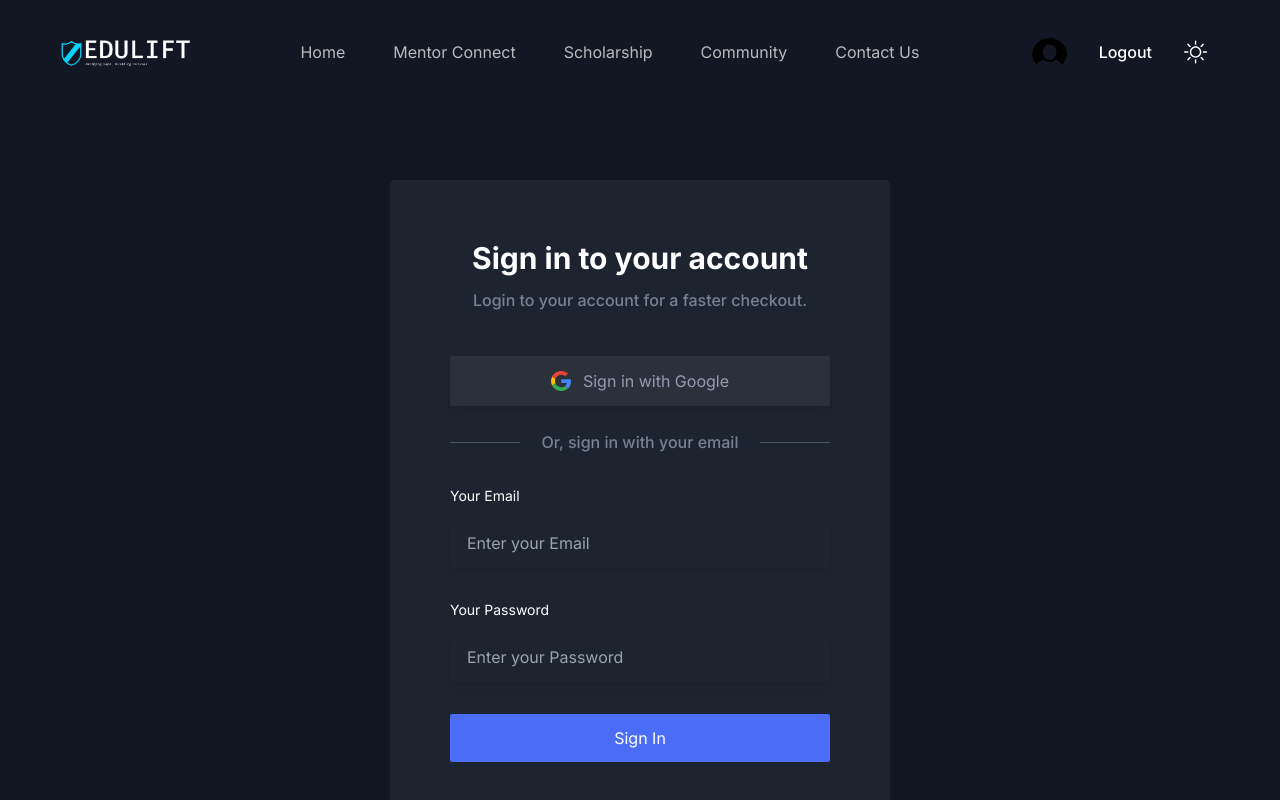
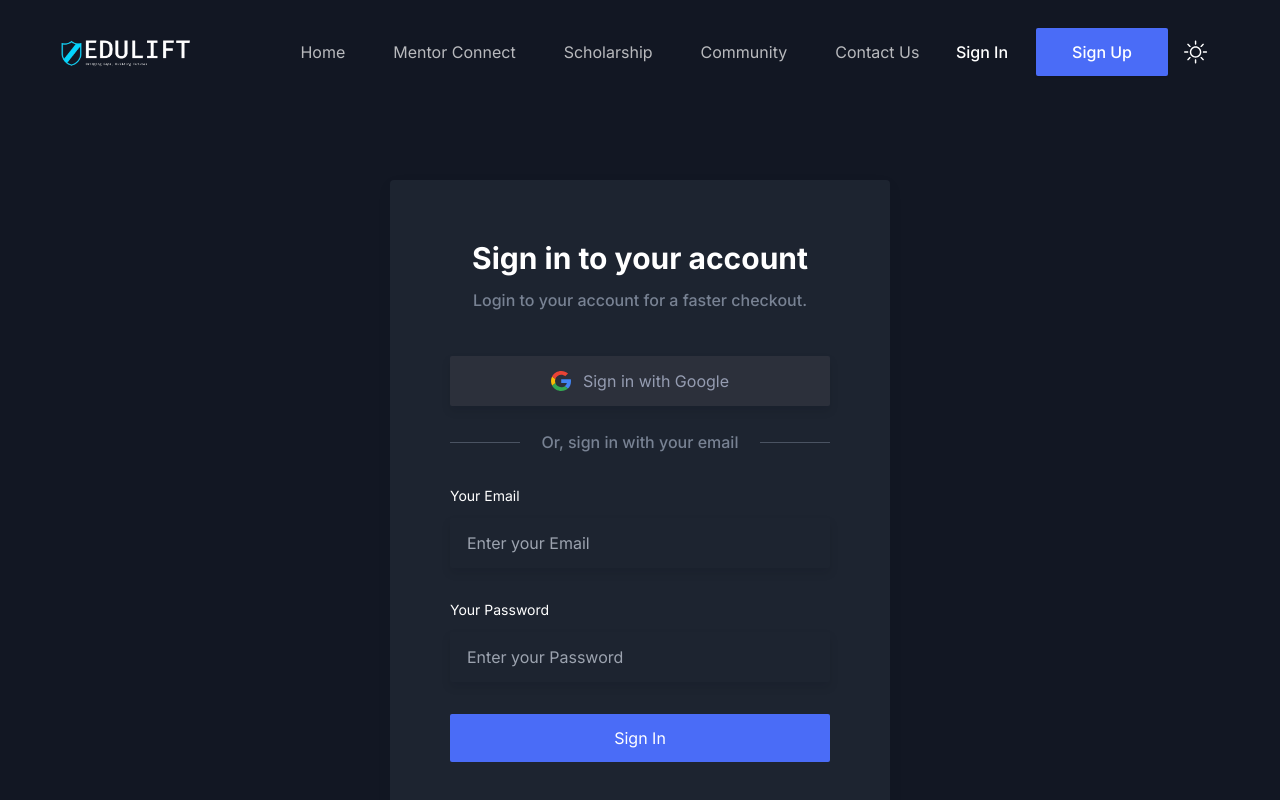
Before and after one commit to salifshaikh/Console.Code1, a Next.js app: page /signin in a window 1280 px wide. Shown: the top 800 px of the page. Built offline with nearby package versions, Linux system fonts and the light colour scheme; no server answers.

Commit message:
coldcoffee

```diff
--- a/src/app/firebase.js
+++ /dev/null
@@ -1,22 +0,0 @@
-import { initializeApp } from "firebase/app";
-import { getAuth } from "firebase/auth"; // For Authentication
-import { getFirestore } from "firebase/firestore"; // For Firestore
-const firebaseConfig = {
-  apiKey: "AIzaSyD9KgQwe0kAdnsY2t0QFykzwe6LSYlKkOI",
-  authDomain: "codestorm-2024.firebaseapp.com",
-  projectId: "codestorm-2024",
-  storageBucket: "codestorm-2024.appspot.com",
-  messagingSenderId: "990997196342",
-  appId: "1:990997196342:web:f858086757e060a2287297"
-};
-
-// Initialize Firebase
-const app = initializeApp(firebaseConfig);
-
-// Initialize Firebase Authentication
-const auth = getAuth(app);
-
-// Initialize Firestore
-const db = getFirestore(app);
-
-export { app,auth, db }; // Export b
--- /dev/null
+++ b/src/app/firebase.ts
@@ -0,0 +1,9 @@
+import { initializeApp } from "firebase/app";
+import { getAuth } from "firebase/auth"; // For Authentication
+import { getFirestore } from "firebase/firestore"; // For Firestore
+const firebaseConfig = { apiKey: "AIzaSyD9KgQwe0kAdnsY2t0QFykzwe6LSYlKkOI", authDomain: "codestorm-2024.firebaseapp.com", projectId: "codestorm-2024", storageBucket: "codestorm-2024.appspot.com", messagingSenderId: "990997196342", appId: "1:990997196342:web:f858086757e060a2287297" };
+
+const app = initializeApp(firebaseConfig);
+const auth = getAuth(app);
+
+export { app, auth };
--- a/src/components/Header/index.tsx
+++ b/src/components/Header/index.tsx
@@ -1,30 +1,27 @@
+// File: src/components/Header/index.tsx
+
 "use client";
 import Link from "next/link";
 import { usePathname } from "next/navigation";
 import ThemeToggler from "./ThemeToggler";
 import menuData from "./menuData";
 import { useEffect, useState } from 'react';
-import { getAuth, onAuthStateChanged, signOut } from 'firebase/auth';
-import Image from "next/image"; // Importing Image for Next.js optimized image handling
-import {app} from '../../../src/app/firebase';
-import prfimg from '../../../public/images/header/profile_icon.png'; // Importing profile icon
-import logoLight from '../../../public/images/logo/logo_light.png'; // Importing logos
-
+import { User, onAuthStateChanged, signOut } from 'firebase/auth';
+import Image from "next/image";
+import { auth } from '../../app/firebase';
+import prfimg from '../../../public/images/header/profile_icon.png';
+import logoLight from '../../../public/images/logo/logo_light.png';
 import logoDark from '../../../public/images/logo/logo_dark.png';
 
 const Header = () => {
-  // Navbar toggle
   const [navbarOpen, setNavbarOpen] = useState(false);
-  const [isUser, setIsUser] = useState(true); // State for tracking if a user is logged in
+  const [user, setUser] = useState<User | null>(null);
   const profileImage = prfimg;
 
   const navbarToggleHandler = () => {
     setNavbarOpen(!navbarOpen);
   };
 
-  const auth = getAuth(app);
-
-  // Sticky Navbar
   const [sticky, setSticky] = useState(false);
   const handleStickyNavbar = () => {
     if (window.scrollY >= 80) {
@@ -36,27 +33,24 @@ const Header = () => {
 
   useEffect(() => {
     window.addEventListener("scroll", handleStickyNavbar);
-    return () => window.removeEventListener("scroll", handleStickyNavbar); // Cleanup on unmount
-
+    return () => window.removeEventListener("scroll", handleStickyNavbar);
   }, []);
 
- /* useEffect(() => {
-    const unsubscribe = onAuthStateChanged(auth, (user) => {
-      setIsUser(!user);
-      console.log({isUser});
+  useEffect(() => {
+    const unsubscribe = onAuthStateChanged(auth, (currentUser) => {
+      setUser(currentUser);
+      console.log({currentUser});
     });
 
-    return () => unsubscribe(); // Clean up subscription
-  }, []);*/
+    return () => unsubscribe();
+  }, []);
 
   const currentPath = usePathname();
 
-  // Logout function
   const handleLogout = async () => {
     try {
       await signOut(auth);
       console.log("User signed out successfully.");
-      setIsUser(false);
     } catch (error) {
       console.error("Error signing out: ", error);
     }
@@ -133,9 +127,9 @@ const Header = () => {
                       <li key={index} className="group relative">
                         <Link
                           href={
-                            isUser || menuItem.title === "Home" || menuItem.title === "Contact Us"
+                            user || menuItem.title === "Home" || menuItem.title === "Contact Us"
                               ? menuItem.path
-                              : "/signin" // Conditional path based on isUser state
+                              : "/signin"
                           }
                           className={`flex py-2 text-base lg:mr-0 lg:inline-flex lg:px-0 lg:py-6 ${
                             currentPath === menuItem.path
@@ -151,7 +145,7 @@ const Header = () => {
                 </nav>
               </div>
               <div className="flex items-center justify-end pr-16 lg:pr-0">
-                {!isUser ? (
+                {!user ? (
                   <>
                     <Link
                       href="/signin"
@@ -174,7 +168,6 @@ const Header = () => {
                         sticky ? "py-5 lg:py-2" : "py-8"
                       } `}
                     >
-                      {/* Static Profile Image */}
                       <Image
                         src={profileImage}
                         alt="Profile"
@@ -183,7 +176,6 @@ const Header = () => {
                         className="rounded-full"
                       />
                     </Link>
-                    {/* Logout Button */}
                     <button
                       onClick={handleLogout}
                       className="ml-4 px-4 py-2 text-base font-medium text-dark hover:opacity-70 dark:text-white"
```
